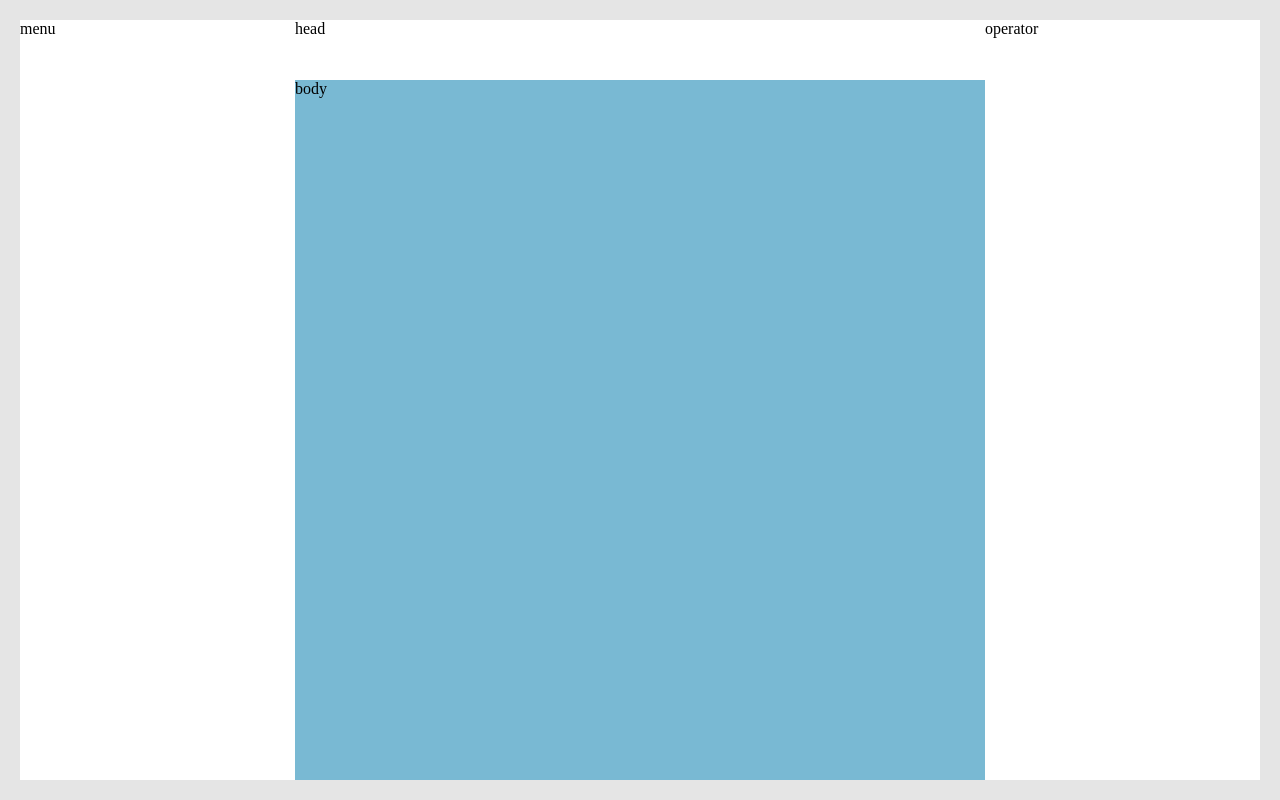
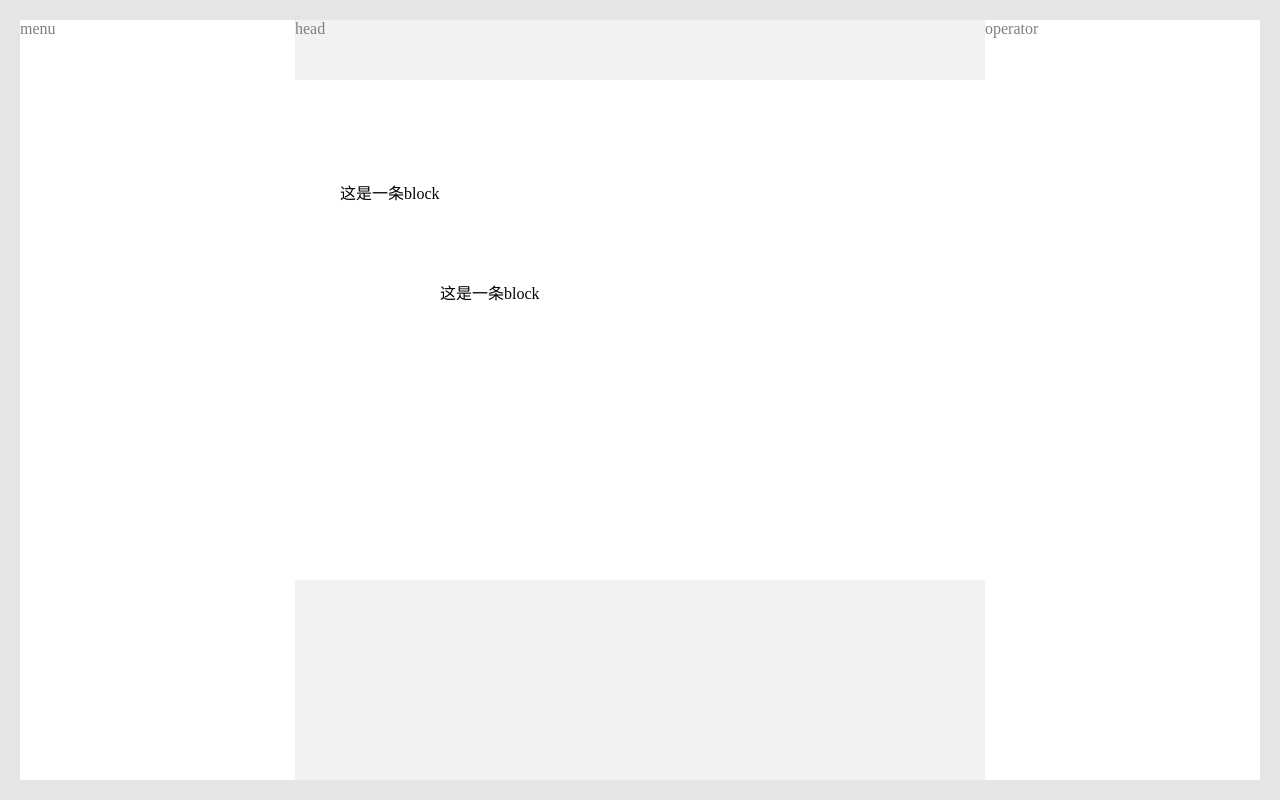
Before and after one commit to veeui/veeui-editor, a Vue app in the folder veeui-editor-vue/: page / in a window 1280 px wide. Built offline with nearby package versions, Linux system fonts and the light colour scheme.

Commit message:
feat: 完成组件相对定位

```diff
--- a/veeui-editor-vue/src/App.vue
+++ b/veeui-editor-vue/src/App.vue
@@ -1,6 +1,6 @@
 <template>
   <div>
-    <VisualEditor />
+    <VisualEditor v-model="jsonData"/>
   </div>
 </template>
 
@@ -12,6 +12,26 @@
   name: 'App',
   components: {
     VisualEditor
+  },
+  data() {
+    return {
+      jsonData: {
+        container: {
+          height: 500,
+          width: 800
+        },
+        blocks: [
+          {
+            top: 100,
+            left: 100
+          },
+          {
+            top: 200,
+            left: 200
+          }
+        ]
+      }
+    }
   }
 });
 </script>
--- /dev/null
+++ b/veeui-editor-vue/src/components/index.d.ts
@@ -0,0 +1,12 @@
+export interface VisualEditorBlockData {
+    top: number,
+    left: number
+}
+
+export interface VisualEditorModelValue {
+    container: {
+        width: number,
+        height: number
+    },
+    blocks: VisualEditorBlockData[]
+}
--- a/veeui-editor-vue/src/components/index.ts
+++ b/veeui-editor-vue/src/components/index.ts
@@ -1,5 +1,7 @@
 import VisualEditor from './visual-editor';
+import VisualEditorBlock from './visual-editor-block';
 
 export {
-    VisualEditor
+    VisualEditor,
+    VisualEditorBlock
 }
--- /dev/null
+++ b/veeui-editor-vue/src/components/visual-editor-block/index.scss
@@ -0,0 +1,3 @@
+.visual-editor-block {
+    position: absolute;
+}
--- /dev/null
+++ b/veeui-editor-vue/src/components/visual-editor-block/index.tsx
@@ -0,0 +1,25 @@
+import { computed, defineComponent, PropType } from "vue";
+import './index.scss';
+import { VisualEditorBlockData } from '@/components/index.d.ts'
+
+const VisualEditorBlock = defineComponent({
+    props: {
+        block: {
+            type: Object as PropType<VisualEditorBlockData>,
+            required: true
+        }
+    },
+    setup(props) {
+        const styles = computed(() => ({
+            top: `${props.block.top}px`,
+            left: `${props.block.left}px`
+        }))
+        return () => (
+            <div class="visual-editor-block" style={styles.value}>
+                这是一条block
+            </div>
+        )
+    }
+});
+
+export default VisualEditorBlock;
--- a/veeui-editor-vue/src/components/visual-editor/index.scss
+++ b/veeui-editor-vue/src/components/visual-editor/index.scss
@@ -43,7 +43,7 @@
         top: 0;
         left: $menuSize;
         right: $operatorSize;;
-        background-color: white;
+        // background-color: white;
     }
 
     & > .visual-editor-operator {
@@ -60,13 +60,24 @@
         padding-left: $menuSize;
         padding-right: $operatorSize;
         box-sizing: border-box;
-        background-color: skyblue;
+        background-color: rgba(white, .5);
         height: 100%;
+        position: relative;
+        z-index: 1;
 
         & > .visual-editor-content {
             height: 100%;
             width: 100%;
-            overflow: scroll;
+            display: flex;
+            justify-content: center;
+            overflow-y: scroll;
+
+            & > .visual-editor-container {
+                background-color: white;
+                position: relative;
+                flex-shrink: 0;
+                flex-grow: 0;
+            }
         }
     }
 }
--- a/veeui-editor-vue/src/components/visual-editor/index.tsx
+++ b/veeui-editor-vue/src/components/visual-editor/index.tsx
@@ -1,9 +1,27 @@
-import { defineComponent } from 'vue';
+import { computed, defineComponent, PropType } from 'vue';
+import { VisualEditorModelValue } from '@/components/index.d.ts';
+import useModel from '@/utils/useModel';
 import './index.scss';
+import { VisualEditorBlock } from '@/components';
 
 const VisualEditor = defineComponent({
-    props: {},
-    setup(props) {
+    props: {
+        modelValue: {
+            type: Object as PropType<VisualEditorModelValue>,
+            required: true
+        }
+    },
+    emits: {
+        'update:modelValue': (val?: VisualEditorModelValue) => true
+    },
+    setup(props, ctx) {
+        const dataModel = useModel(() => props.modelValue, val => ctx.emit('update:modelValue', val))
+
+        const containerStyles = computed(()=>({
+            width: `${dataModel.value.container.width}px`,
+            height: `${dataModel.value.container.height}px`
+        }))
+
         return () => (
             <div class="visual-editor">
                 <div class="visual-editor-menu">
@@ -17,7 +35,13 @@
                 </div>
                 <div class="visual-editor-body">
                     <div class="visual-editor-content">
-                    body
+                      <div class="visual-editor-container" style={containerStyles.value}>
+                          {!!dataModel.value.blocks && (
+                              dataModel.value.blocks.map((block, index) => (
+                                <VisualEditorBlock block={block} key={index} />
+                              ))
+                          )}
+                      </div>
                     </div>
                 </div>
             </div>
```
